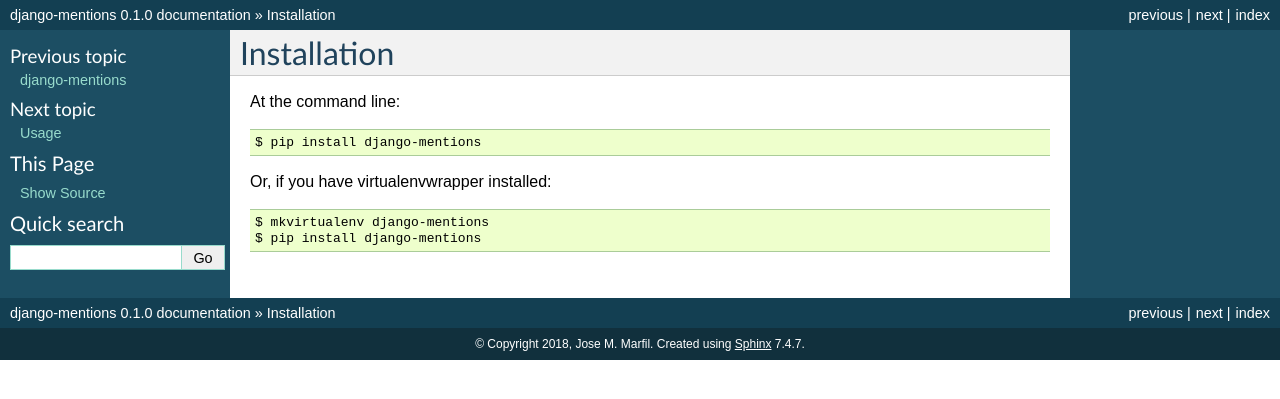
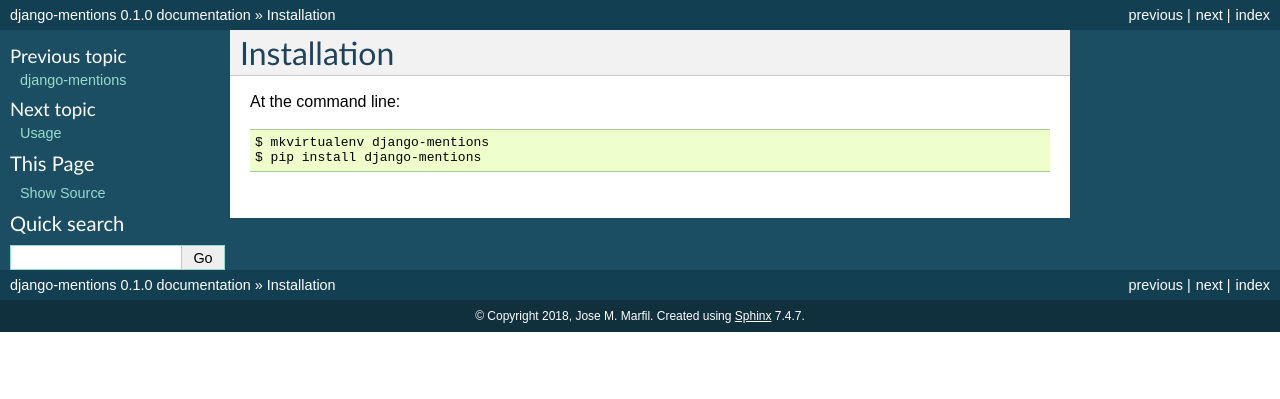
Before and after one commit to exolever/django-exo-mentions, a Sphinx documentation site: the page built from docs/installation.rst, in a window 1280 px wide. Shown: the top 399 px of the page. Built offline with Sphinx 7.4.7, drawn with Linux system fonts in a browser that asks for light colours.

Commit message:
installation docs

```diff
--- a/docs/installation.rst
+++ b/docs/installation.rst
@@ -1,12 +1 @@
-============
-Installation
-============
-
-At the command line::
-
-    $ pip install django-mentions
-
-Or, if you have virtualenvwrapper installed::
-
-    $ mkvirtualenv django-mentions
-    $ pip install django-mentions
+.. include:: ../INSTALLATION.rst
```
Also changed, not shown: INSTALLATION.rst (added, +8 -0 lines).
